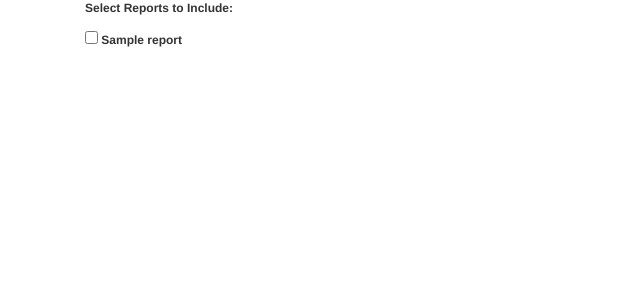
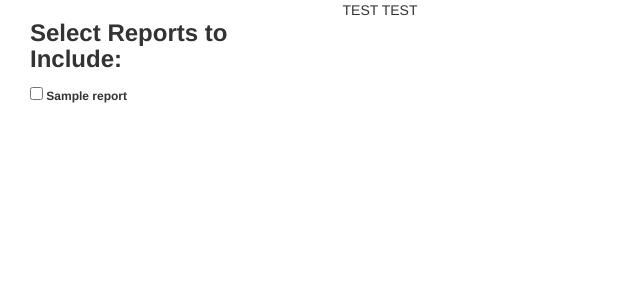
Before and after one commit to benthud82/largecust, a PHP site: page /quarterly_report.php in a window 1280 px wide. Shown: the top 300 px of the page, without its empty margins (0-640 px from the left). Run offline with PHP 8.4, Linux system fonts and the light colour scheme; tables that the repository leaves empty or names only in its code hold one stand-in row (values such as "Sample post"); data that the repository does not hold is empty.

Commit message:
daily commit

```diff
--- a/libs/css/custom.css
+++ b/libs/css/custom.css
@@ -1,6 +1,3 @@
-.left-margin{
-    margin:0 .5em 0 0;
-}
 
 .right-button-margin{
     margin: 0 0 1em 0;
--- a/quarterly_report.php
+++ b/quarterly_report.php
@@ -6,7 +6,7 @@
         <meta http-equiv="X-UA-Compatible" content="IE=edge">
         <meta name="viewport" content="width=device-width, initial-scale=1">
 
-        <title><?php echo $page_title; ?></title>
+        <title>Admin - Qtr Report</title>
 
         <!-- Latest compiled and minified Bootstrap CSS -->
         <link rel="stylesheet" href="https://maxcdn.bootstrapcdn.com/bootstrap/3.3.7/css/bootstrap.min.css" />
@@ -18,7 +18,7 @@
     <body>
 
         <!-- container -->
-        <div class="container">
+        <div class="container-fluid">
 
             <?php
             include_once 'config/database.php';
@@ -34,22 +34,30 @@
             //call read method in Report class
             $stmt = $product->read();
             ?>
+
+            <!--sidebar checkboxes-->
             <div class="col-md-3">
-                <p style="font-size:12px;"><strong>Select Reports to Include:</strong></p>
+                <p class="h3"><strong>Select Reports to Include:</strong></p>
                 <form>
-
                     <?php
                     //loop through and create checkbox options
                     while ($row_category = $stmt->fetch(PDO::FETCH_ASSOC)) {
                         extract($row_category);
                         echo " <label style='font-size:12px;'>
-                                        <input type='checkbox' name='rec-type' value='main' id='{$report_id}' /> {$report_title}</label>
+                                        <input type='checkbox' name='rec-type' value='main' id='$report_id'/> $report_title</label>
                                      <br>";
-//                        echo "<option value='{$report_id}'>{$report_title}</option>";
                     }
                     ?>
                 </form>
             </div>
+
+            <!--display of sample reports-->
+            <div class="col-md-9  col">
+                TEST TEST
+            </div>
+
+            <!--containter-->
         </div>
+
     </body>
 </html>
```
